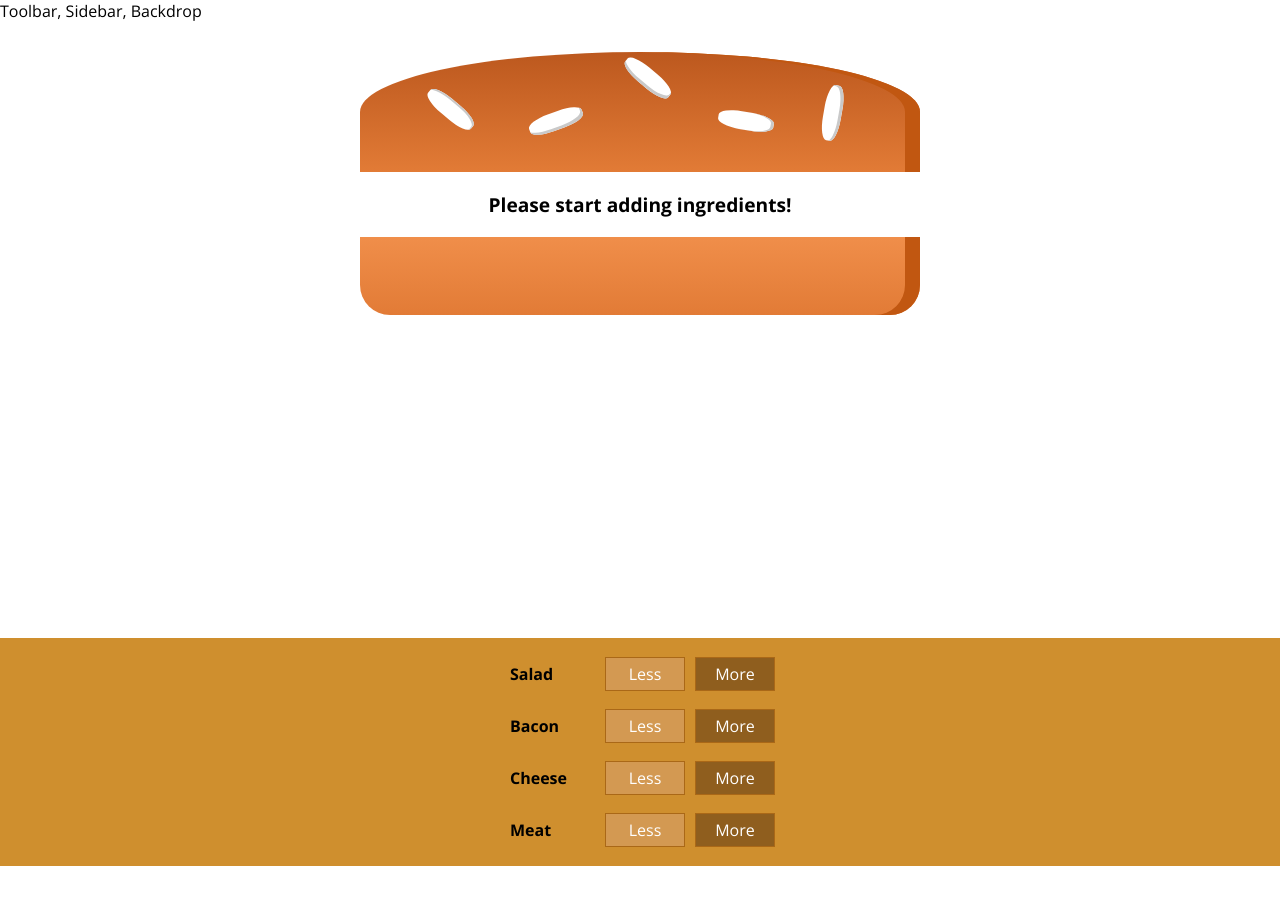
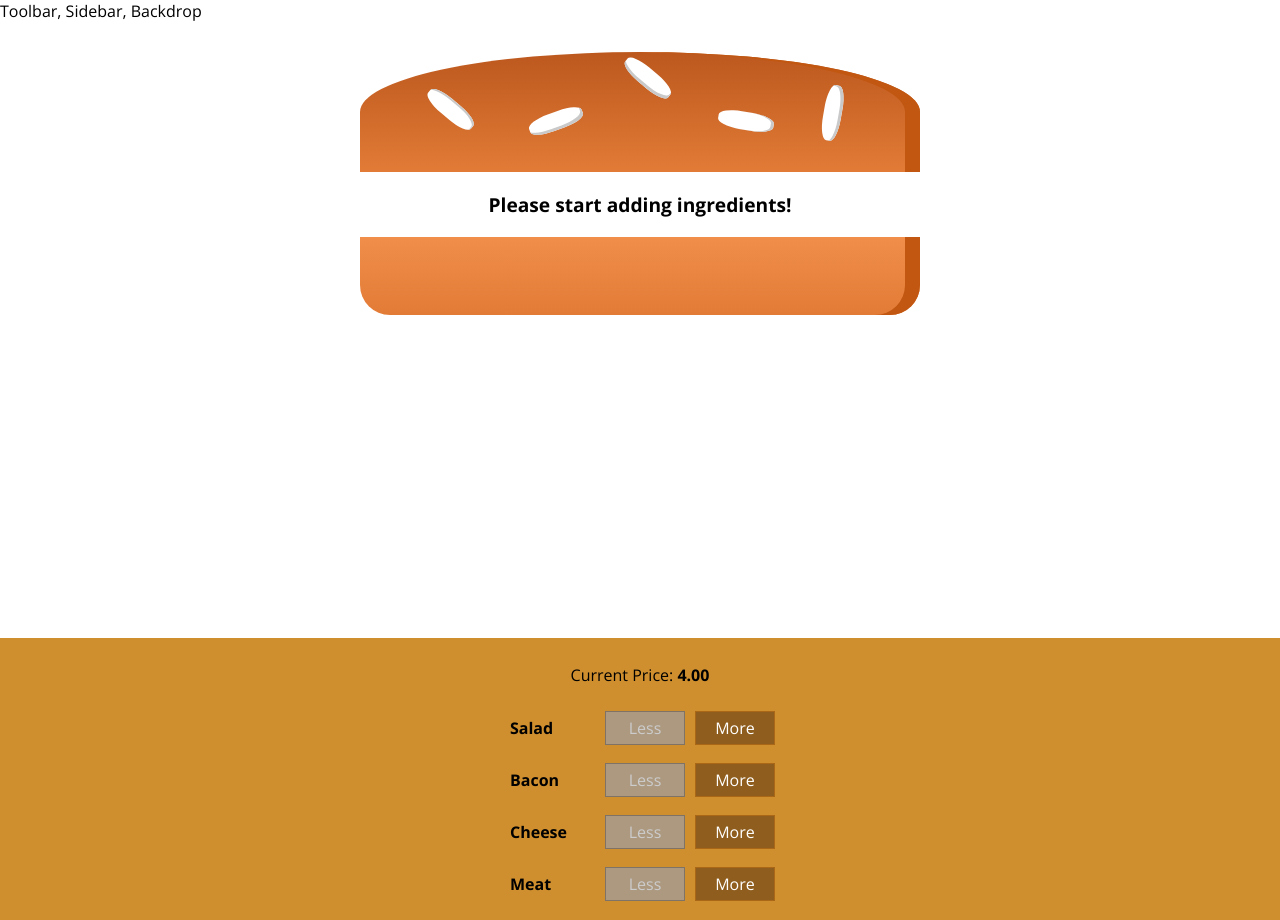
Before and after one commit to aloneSoundhar/JS, a React app in the folder reactJs/burgerbuilder/: page / in a window 1280 px wide. Before the commit the page ends 866 px from the top, so only its background shows below. Built offline with nearby package versions, Linux system fonts and the light colour scheme.

Commit message:
Completed and wired Build Controls with Burger Builder

```diff
--- a/reactJs/burgerbuilder/src/components/Burger/BuildControls/BuildControl/BuildControl.js
+++ b/reactJs/burgerbuilder/src/components/Burger/BuildControls/BuildControl/BuildControl.js
@@ -5,8 +5,17 @@
 const buildControl = (props) => (
   <div className={classes.BuildControl}>
     <div className={classes.Label}>{props.label}</div>
-    <button className={classes.Less}>Less</button>
-    <button className={classes.More} onClick={props.added}>More</button>
+    <button className={classes.Less}
+      onClick={props.removed}
+      disabled={props.disabled}
+    >
+      Less
+    </button>
+    <button className={classes.More}
+      onClick={props.added}
+    >
+      More
+    </button>
   </div>
 );
 
--- a/reactJs/burgerbuilder/src/components/Burger/BuildControls/BuildControls.js
+++ b/reactJs/burgerbuilder/src/components/Burger/BuildControls/BuildControls.js
@@ -12,11 +12,14 @@
 
 const buildControls = (props) => (
   <div className={classes.BuildControls}>
+    <p>Current Price: <strong>{props.price.toFixed(2)}</strong></p>
     {controls.map(cntrl => {
       return <BuildControl
         key={cntrl.label}
         label={cntrl.label}
         added = {() => props.ingredientAdded(cntrl.type)}
+        removed = {() => props.ingredientRemoved(cntrl.type)}
+        disabled={props.disabled[cntrl.type]}
         />;
     })}
   </div>
--- a/reactJs/burgerbuilder/src/containers/BurgerBuilder/BurgerBuilder.js
+++ b/reactJs/burgerbuilder/src/containers/BurgerBuilder/BurgerBuilder.js
@@ -35,11 +35,37 @@
     this.setState({totalPrice: newPrice, ingredients: updateIngredients});
   };
 
+  removeIngredientHandler = (type) => {
+    const oldCount = this.state.ingredients[type];
+    if (oldCount <= 0) {
+      return;
+    }
+    const updateCount = oldCount - 1;
+    const updateIngredients = {
+      ...this.state.ingredients
+    };
+    updateIngredients[type] = updateCount;
+    const priceDeduction = INGREDIENT_PRICES[type];
+    const oldPrice = this.state.totalPrice;
+    const newPrice = oldPrice - priceDeduction;
+    this.setState({totalPrice: newPrice, ingredients: updateIngredients});
+  }
+
   render() {
+    const disabledInfo = {
+      ...this.state.ingredients
+    };
+    for (let key in disabledInfo) {
+      disabledInfo[key] = disabledInfo[key] <= 0
+    }
     return (
       <Aux>
         <Burger ingredients={this.state.ingredients}/>
-        <BuildControls ingredientAdded = {this.addIngredientHandler}/>
+        <BuildControls
+          ingredientAdded = {this.addIngredientHandler}
+          ingredientRemoved = {this.removeIngredientHandler}
+          disabled = {disabledInfo}
+          price = {this.state.totalPrice}/>
       </Aux>
     );
   }
```
